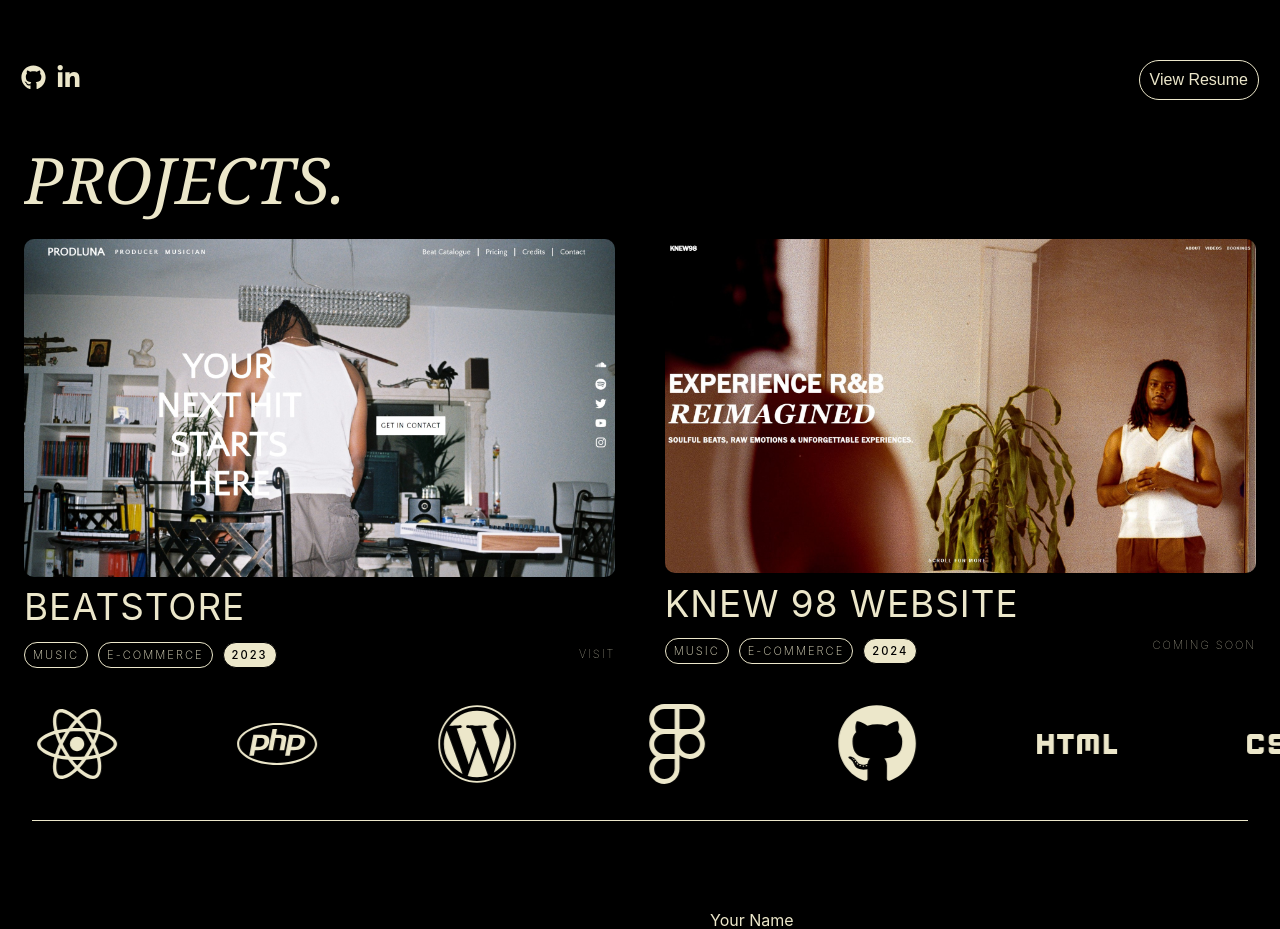
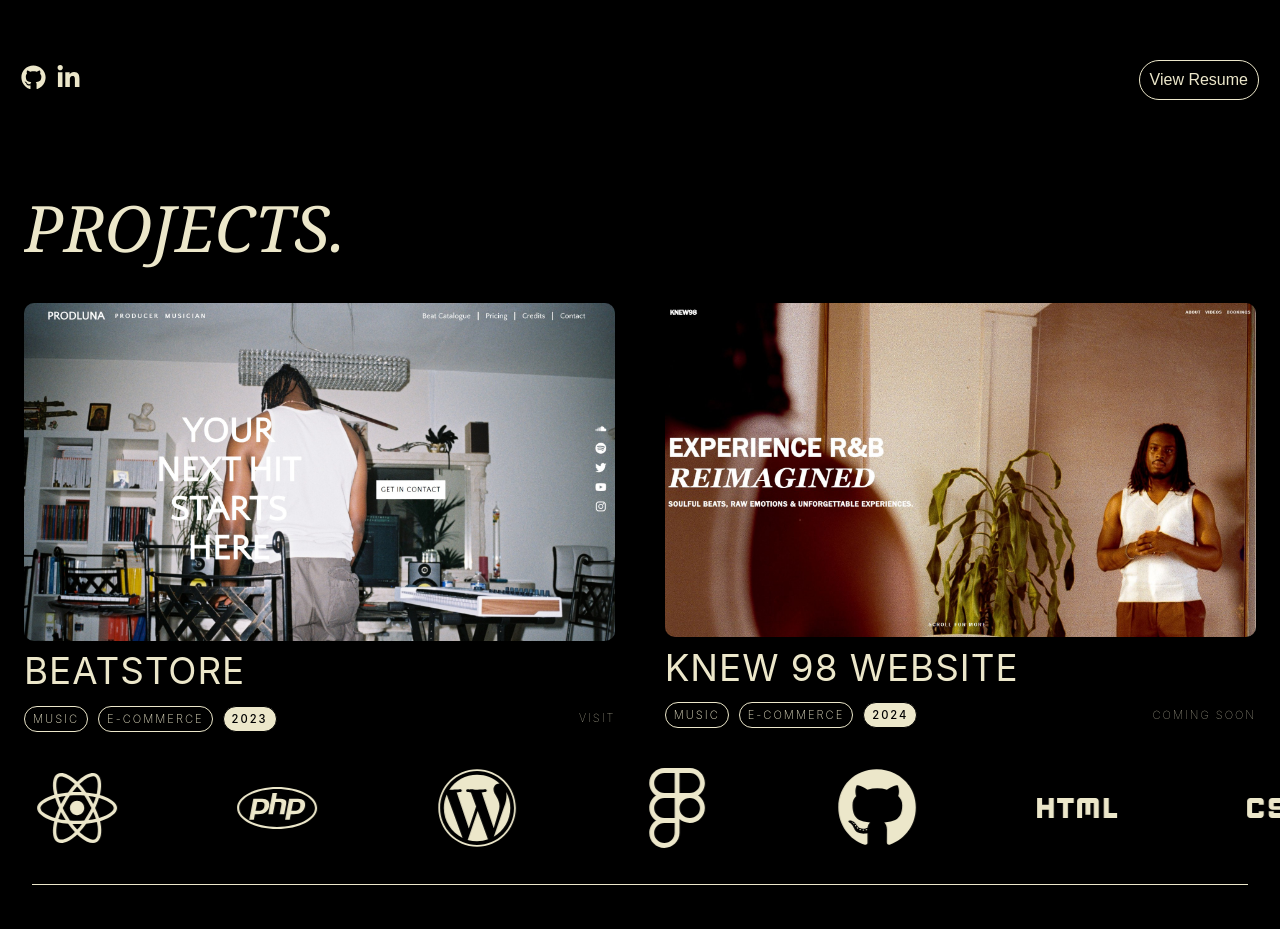
Before and after one commit to RJLStudios/RJLStudios-React-Portfolio-, a React (Create React App) app: page / in a window 1280 px wide. Shown: the part 680-1609 px from the top of the page. Built offline with nearby package versions, Linux system fonts and the light colour scheme.

Commit message:
Project sections resizing

```diff
--- a/package.json
+++ b/package.json
@@ -27,6 +27,7 @@
     "react-router-hash-link": "^2.4.3",
     "react-scripts": "^5.0.1",
     "react-scroll": "^1.8.9",
+    "three": "^0.163.0",
     "use-web3forms": "^1.2.1",
     "web-vitals": "^2.1.4"
   },
--- a/src/App.css
+++ b/src/App.css
@@ -469,7 +469,7 @@
   font-style: italic;
   color: var(--primary-cream);
   width: 100%;
-  margin: 0.25em 0em;
+  margin: 1em 0em 0.5em 0em;
 }
 
 
@@ -484,6 +484,7 @@
 justify-content: space-between;
  height: 100%;
  width: 100%;
+ gap: 2.5em;
 
 }
 
@@ -514,16 +515,6 @@
 flex-direction: column;
 }
 
-
-@media screen and (max-width: 500px ){
-
-  .Projects-Title{
-    display: flex;
-    justify-content: center;
-    align-items: center;
-
-  }
-  }
 
 
 .Card-Title {
@@ -562,6 +553,8 @@
 
 }
 
+
+
 .Sml-Info-Wrapper {
   color: var(--primary-cream);
   display: flex;
@@ -571,24 +564,46 @@
   flex-direction: row;
   justify-content: space-between;
 
+
 }
 
 
 .Info-Tag {
+  display: flex;
+  align-items: center;
+  justify-content: center;
   font-size: 0.7rem;
   font-weight: 200;
   list-style-type: none;
   padding: 5px 8px;
   border: 0.9px solid var(--primary-cream);
   border-radius: 15px;
+}
 
-}
+
+@media screen and (max-width: 800px ){
+
+  .Projects-Title{
+    display: flex;
+    justify-content: center;
+    align-items: center;
+
+  }
+
+ .Info-Tag {
+  font-size: 0.6em;
+  padding: 4px 6px;
+ }
+  }
+
 
 
 .Visit, .Coming-Soon {
   font-size: 0.7rem;
   width: fit-content;
+  height: fit-content;
   transition: 300ms;
+  margin: auto 0;
 }
 
 .Visit:hover {
```
Also changed, not shown: 1 other file (tests, documents, lock files or other folders).
